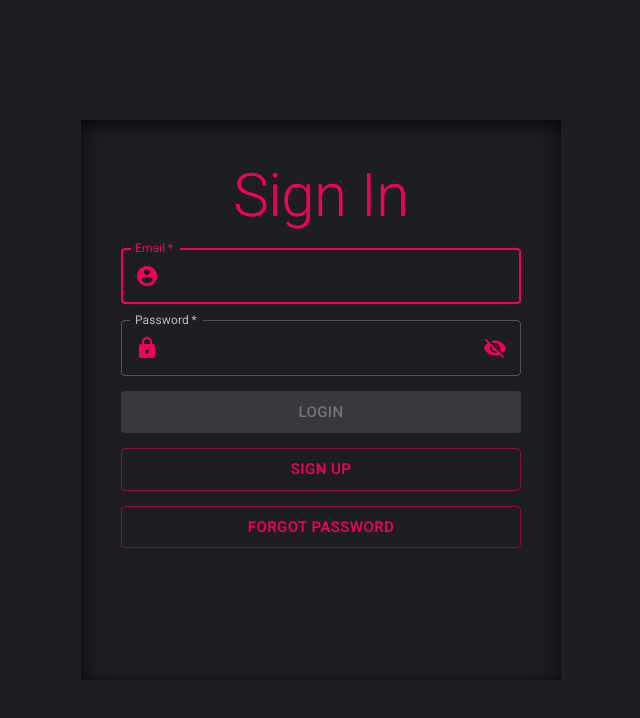
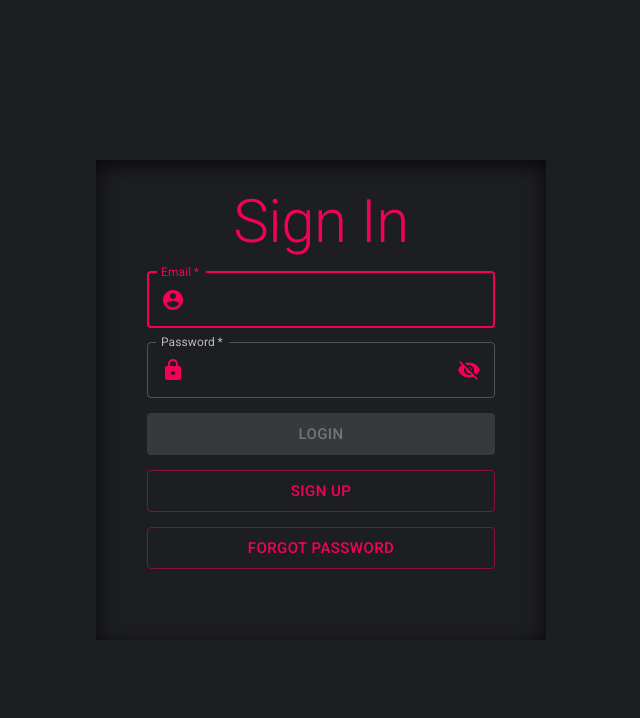
Before and after one commit to nullaf/SignUp-LogIn-App, a React (Create React App) app: page / in a window 1280 px wide. Shown: the top 718 px of the page, without its empty margins (319-959 px from the left). Built offline with nearby package versions, Linux system fonts and the light colour scheme.

Commit message:
Added CSSBaseline

```diff
--- a/src/App.scss
+++ b/src/App.scss
@@ -36,10 +36,10 @@ body {
   margin: auto;
   width: 50vw;
   height: 60vh;
-  min-width: 200px;
-  max-width: 400px;
-  min-height: 375px;
-  padding: 40px;
+  min-width: 400px;
+  max-width: 450px;
+  min-height: 420px;
+  padding: 2vw 4vw 4vw 4vw;
   position: absolute;
   background: #1d1e22;
 
@@ -52,10 +52,10 @@ body {
   margin: auto;
   width: 50vw;
   height: 60vh;
-  min-width: 200px;
-  max-width: 400px;
-  min-height: 375px;
-  padding: 40px;
+  min-width: 400px;
+  max-width: 450px;
+  min-height: 420px;
+  padding: 2vw 4vw 4vw 4vw;
   position: absolute;
   background: #1d1e22;
 
--- a/src/index.js
+++ b/src/index.js
@@ -4,9 +4,11 @@ import "./index.css";
 import App from "./App";
 import * as serviceWorker from "./serviceWorker";
 import { BrowserRouter } from "react-router-dom";
+import CssBaseline from '@material-ui/core/CssBaseline';
 
 ReactDOM.render(
   <BrowserRouter>
+      <CssBaseline/>
     <App />
   </BrowserRouter>,
   document.getElementById("root")
```
